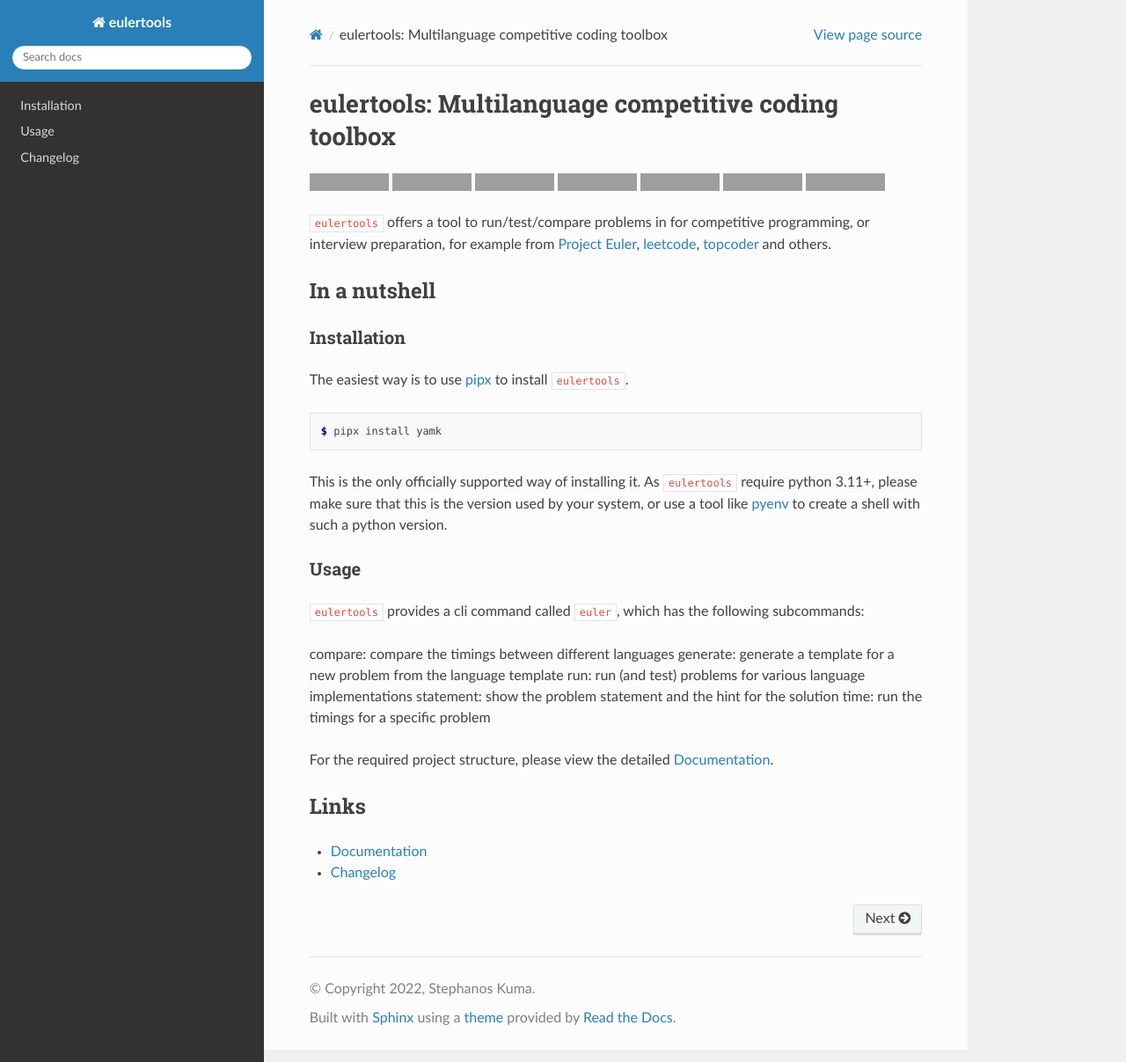
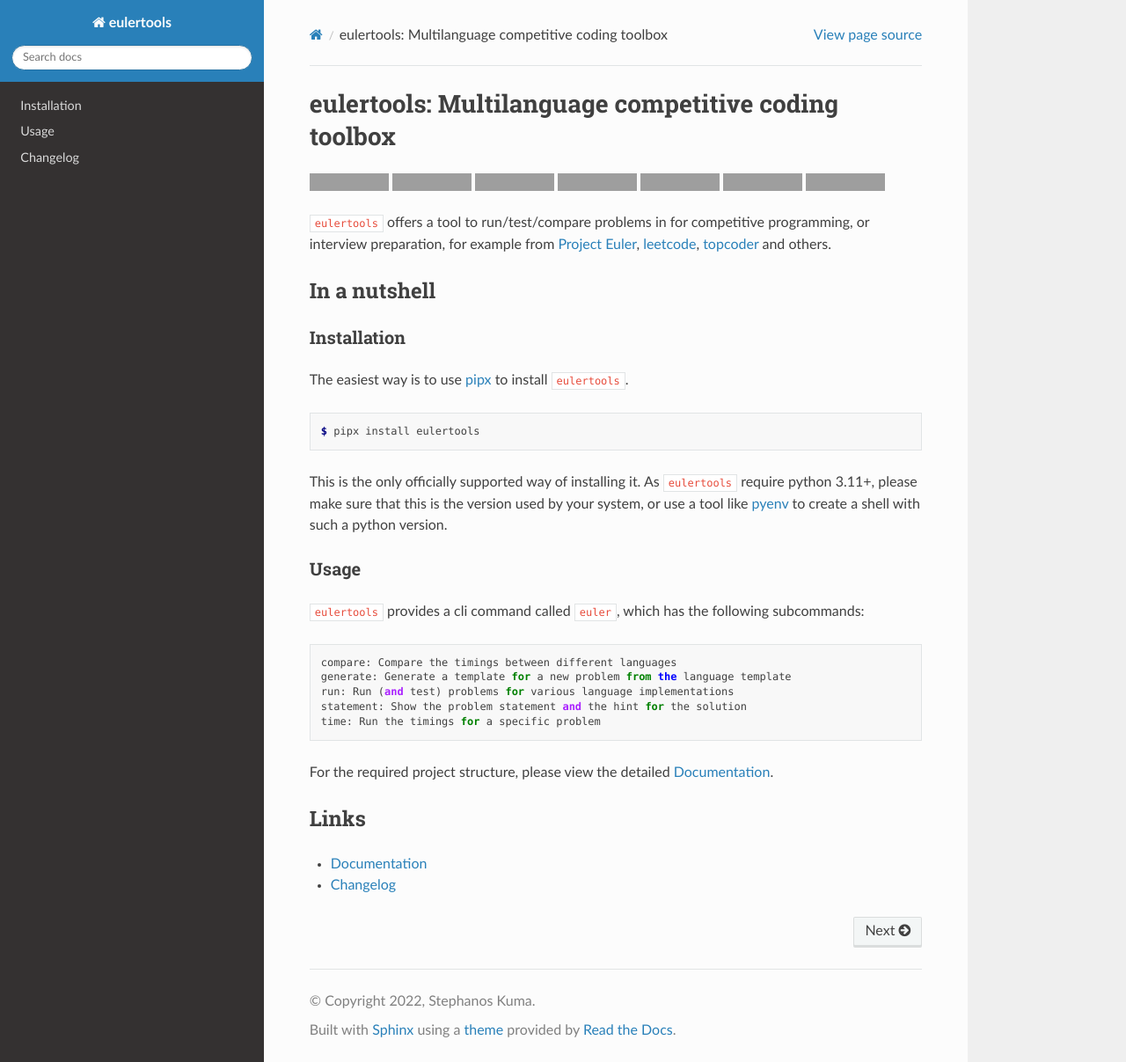
Before and after one commit to spapanik/py-euler, a Sphinx documentation site: the page built from docs/source/index.rst, in a window 1280 px wide and 1207 px high, cut to the strip 0-1207 px from the top of the window. Shown: the whole strip at 88% size. Built offline with Sphinx 7.4.7 and the Read the Docs theme 2.0.0, drawn with Linux system fonts in a browser that asks for light colours; grey boxes are pictures that could not be loaded.

Commit message:
Minor documentation fixes

```diff
--- a/README.rst
+++ b/README.rst
@@ -38,7 +38,7 @@ The easiest way is to use `pipx`_ to install ``eulertools``.
 
 .. code:: console
 
-   $ pipx install yamk
+   $ pipx install eulertools
 
 This is the only officially supported way of installing it.
 As ``eulertools`` require python 3.11+, please make sure that
@@ -50,11 +50,13 @@ Usage
 
 ``eulertools`` provides a cli command called ``euler``, which has the following subcommands:
 
-compare: compare the timings between different languages
-generate: generate a template for a new problem from the language template
-run: run (and test) problems for various language implementations
-statement: show the problem statement and the hint for the solution
-time: run the timings for a specific problem
+::
+
+    compare: Compare the timings between different languages
+    generate: Generate a template for a new problem from the language template
+    run: Run (and test) problems for various language implementations
+    statement: Show the problem statement and the hint for the solution
+    time: Run the timings for a specific problem
 
 For the required project structure, please view the detailed `Documentation`_.
 
--- a/docs/source/installation.rst
+++ b/docs/source/installation.rst
@@ -6,7 +6,7 @@ The easiest way is to use `pipx`_ to install ``eulertools``.
 
 .. code:: console
 
-   $ pipx install yamk
+   $ pipx install eulertools
 
 This is the only officially supported way of installing it.
 As ``eulertools`` require python 3.11+, please make sure that
```
